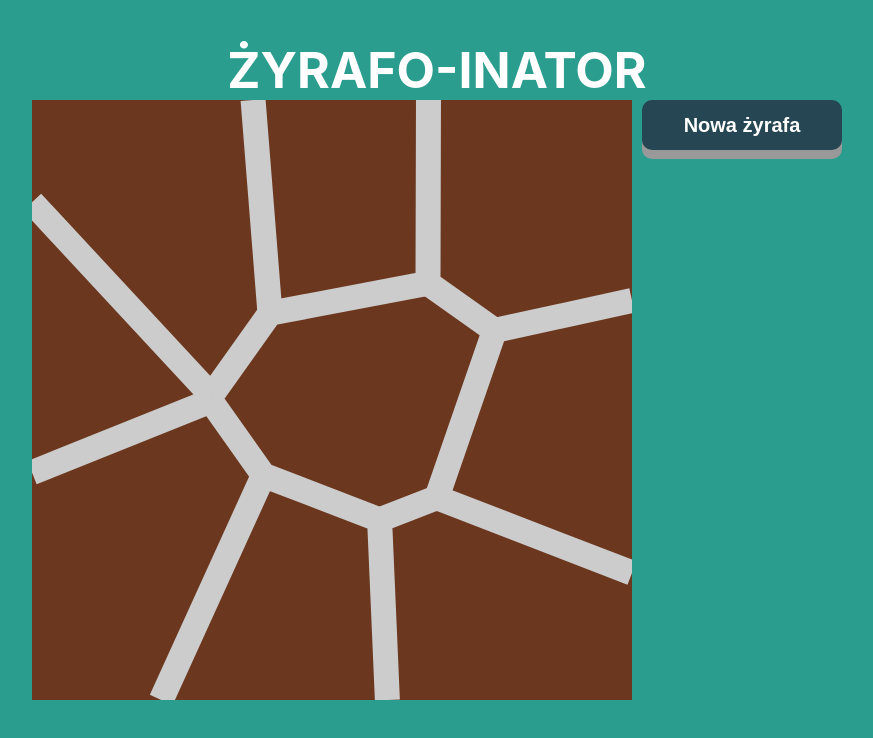
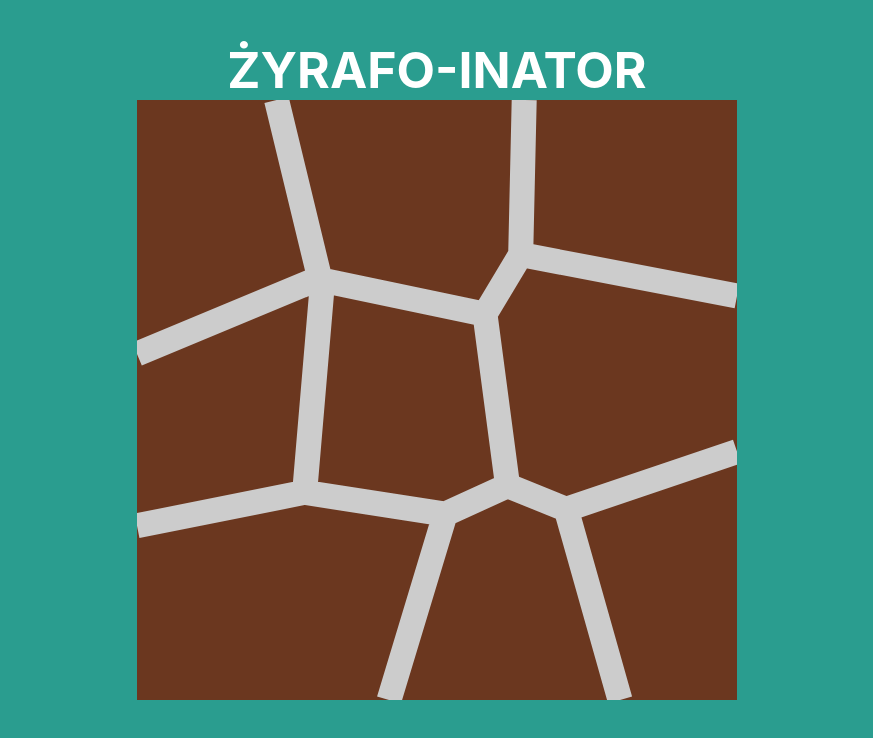
Before and after one commit to krzysiuwu/zyrafo-inator, a React (Create React App) app: page / in a window 1280 px wide. Shown: the top 738 px of the page, without its empty margins (203-1076 px from the left). Built offline with nearby package versions, Linux system fonts and the light colour scheme.

Commit message:
feat: different method of rendering svg

```diff
--- a/src/App.jsx
+++ b/src/App.jsx
@@ -1,25 +1,15 @@
 import Voronoi from "./voronoi";
-import Button from "./components/Button"
-import { useEffect, useRef } from "react";
 
 import "./styles/App.css";
 
 function App() {
-	const svg = useRef(null);
-	useEffect(() => {
-		svg.current.appendChild(Voronoi());
-	}, []);
-
-	function NewSkin () {
-
-	}
+	var svg = Voronoi()
 
 	return (
 		<div className="App">
 			<header className="App-header">ŻYRAFO-INATOR</header>
 			<main className="Container">
-				<div ref={svg} className="ddd" />
-				<Button text="Nowa żyrafa" action="new" onClick={NewSkin()}/>
+			<svg dangerouslySetInnerHTML={{__html: svg.innerHTML}} className="ddd" />
 			</main>
 		</div>
 	);
--- a/src/voronoi.js
+++ b/src/voronoi.js
@@ -16,10 +16,12 @@ const Voronoi = () => {
 		for (let j = 0; j < 3; j++) {
 			circles.push({
 				x:
-					Math.random() * ((i + 1) * xpart * 0.9 - i * xpart * 1.1) +
+					Math.random() *
+						((i + 1) * xpart * 0.95 - i * xpart * 1.05) +
 					i * xpart * 1.1,
 				y:
-					Math.random() * ((j + 1) * ypart * 0.9 - j * ypart * 1.1) +
+					Math.random() *
+						((j + 1) * ypart * 0.95 - j * ypart * 1.05) +
 					j * ypart * 1.1,
 			});
 		}
```
